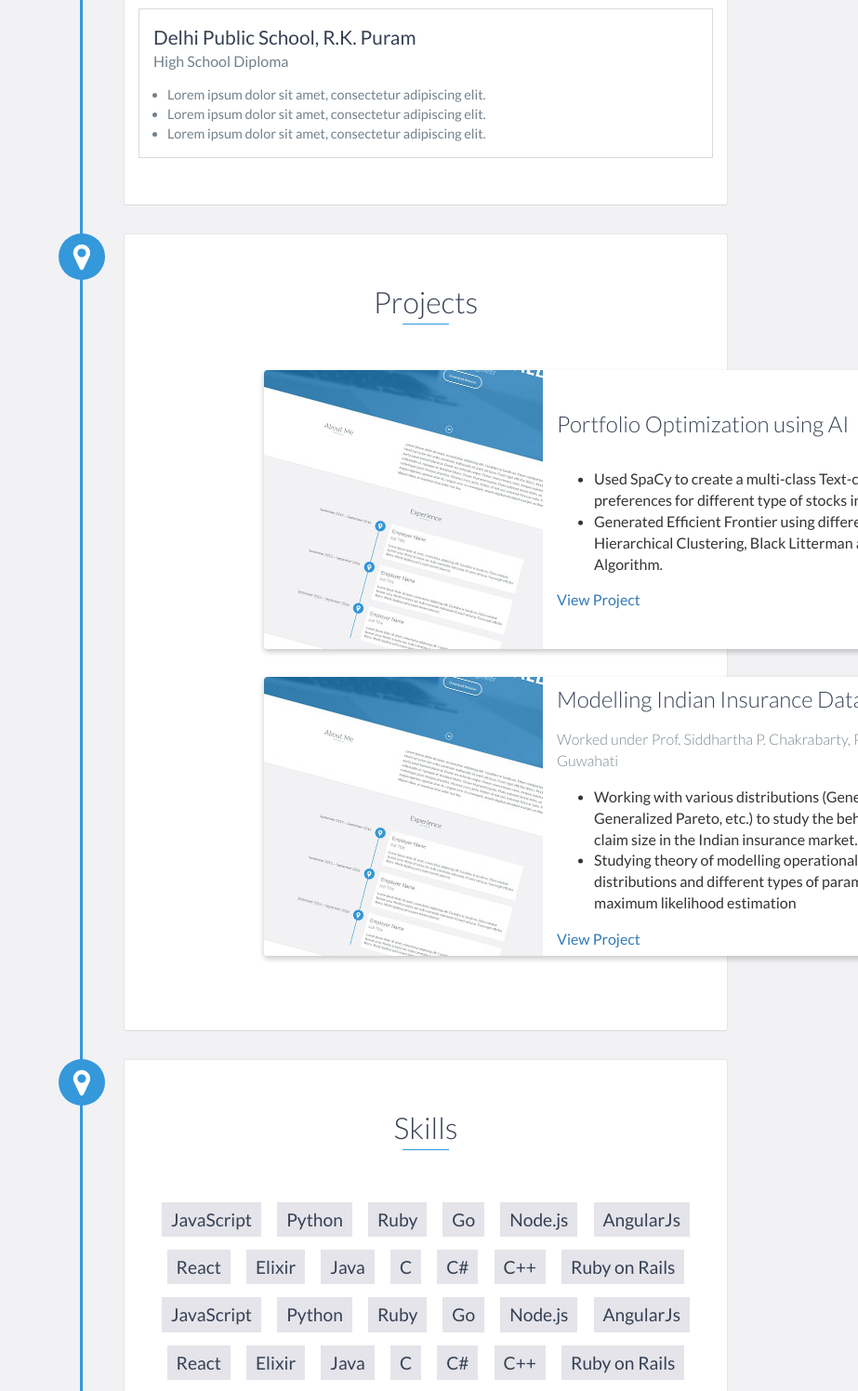
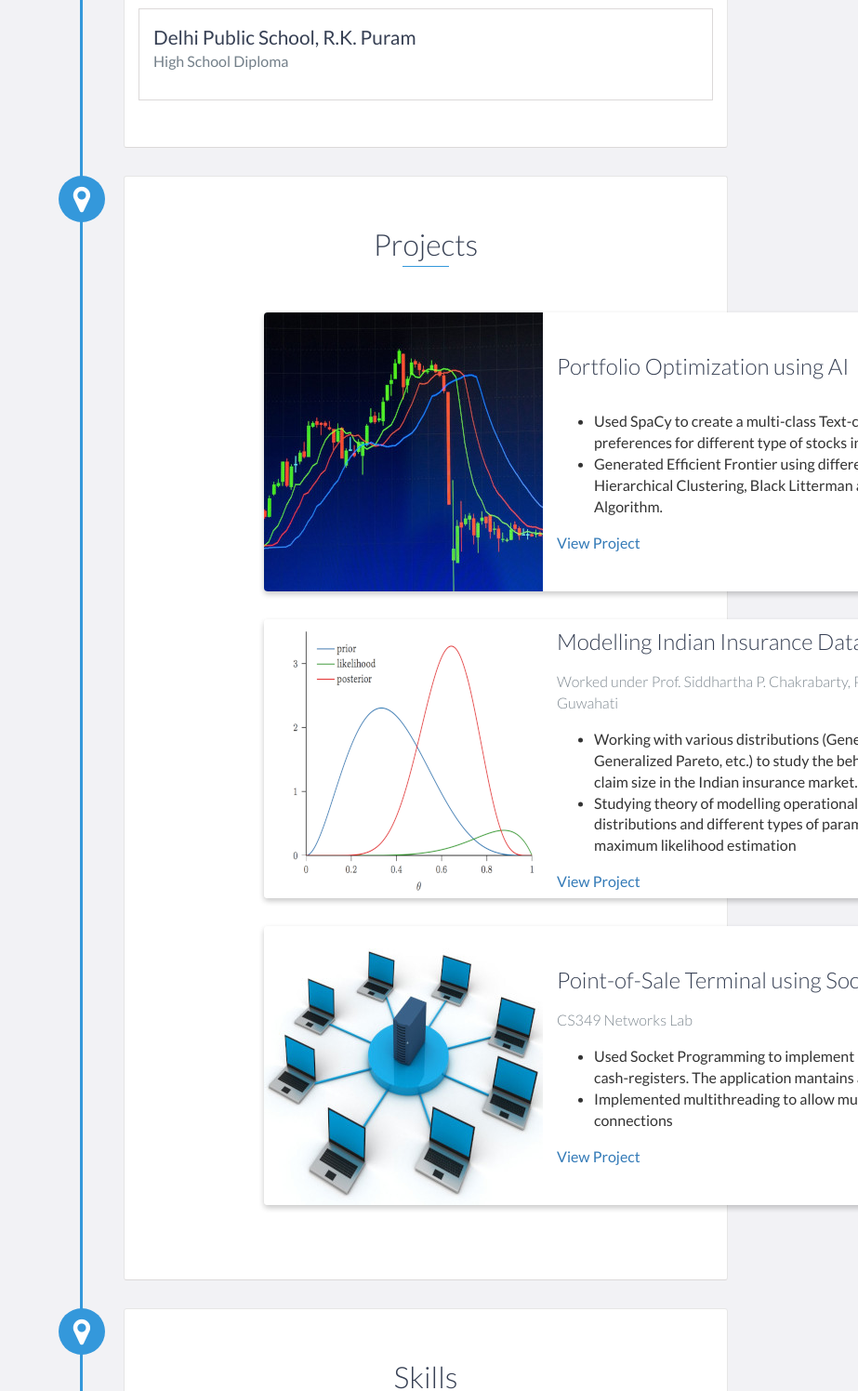
Before and after one commit to ks147/ks147.github.io, a website: page index.html in a window 1280 px wide. Shown: the part 2160-3656 px from the top of the page at 93% size, without its empty margins (357-1280 px from the left). Drawn offline with nearby package versions, Linux system fonts and the light colour scheme.

Commit message:
Added images to projects and added networks lab project

```diff
--- a/index.html
+++ b/index.html
@@ -135,17 +135,7 @@
             <h3>Delhi Public School, R.K. Puram</h3>
             <!-- <span class="education-date">2018 - 2022 (expected)</span> -->
             <h4>High School Diploma</h4>
-            <ul>
-                <li>
-                    Lorem ipsum dolor sit amet, consectetur adipiscing elit.
-                </li>
-                <li>
-                    Lorem ipsum dolor sit amet, consectetur adipiscing elit.
-                </li>
-                <li>
-                    Lorem ipsum dolor sit amet, consectetur adipiscing elit.
-                </li>
-            </ul>
+
         </div>
         <!-- End .education-block -->
     </div>
@@ -157,7 +147,7 @@
             <div class="row">
                 <div class="project shadow-large">
                     <div class="project-image">
-                        <img src="images/project.jpg" />
+                        <img src="images/portfolio_optimization.jpg" />
                     </div>
                     <!-- End .project-image -->
                     <div class="project-info">
@@ -176,7 +166,7 @@
 
                 <div class="project shadow-large">
                     <div class="project-image">
-                        <img src="images/project.jpg" />
+                        <img src="images/insurance.png" />
                     </div>
                     <!-- End .project-image -->
                     <div class="project-info">
@@ -190,8 +180,26 @@
                         </p>
                         <a href="#">View Project</a>
                     </div>
-                    <!-- End .project-info -->
                 </div>
+
+				<div class="project shadow-large">
+                	<div class="project-image">
+                		<img src="images/networks.jpg" />
+                	</div>
+                <!-- End .project-image -->
+                	<div class="project-info">
+	                    <h3>Point-of-Sale Terminal using Socket Programming</h3>
+	                    <h4>CS349 Networks Lab</h4>
+	                    <p>
+	                        <ul>
+	                        	<li> Used Socket Programming to implement a client server application involving cash-registers. The application mantains a running total of purchases made</li>
+								<li> Implemented multithreading to allow multiple concurrent client connections </li>
+	                        </ul>
+	                    </p>
+	                    <a href="#">View Project</a>
+	                </div>
+                <!-- End .project-info -->
+            	</div>
                 <!-- End .project -->
             </div>
         </div>
```
Also changed, not shown: images/insurance.png (added), images/networks.jpg (added), images/portfolio_optimization.jpg (added).
